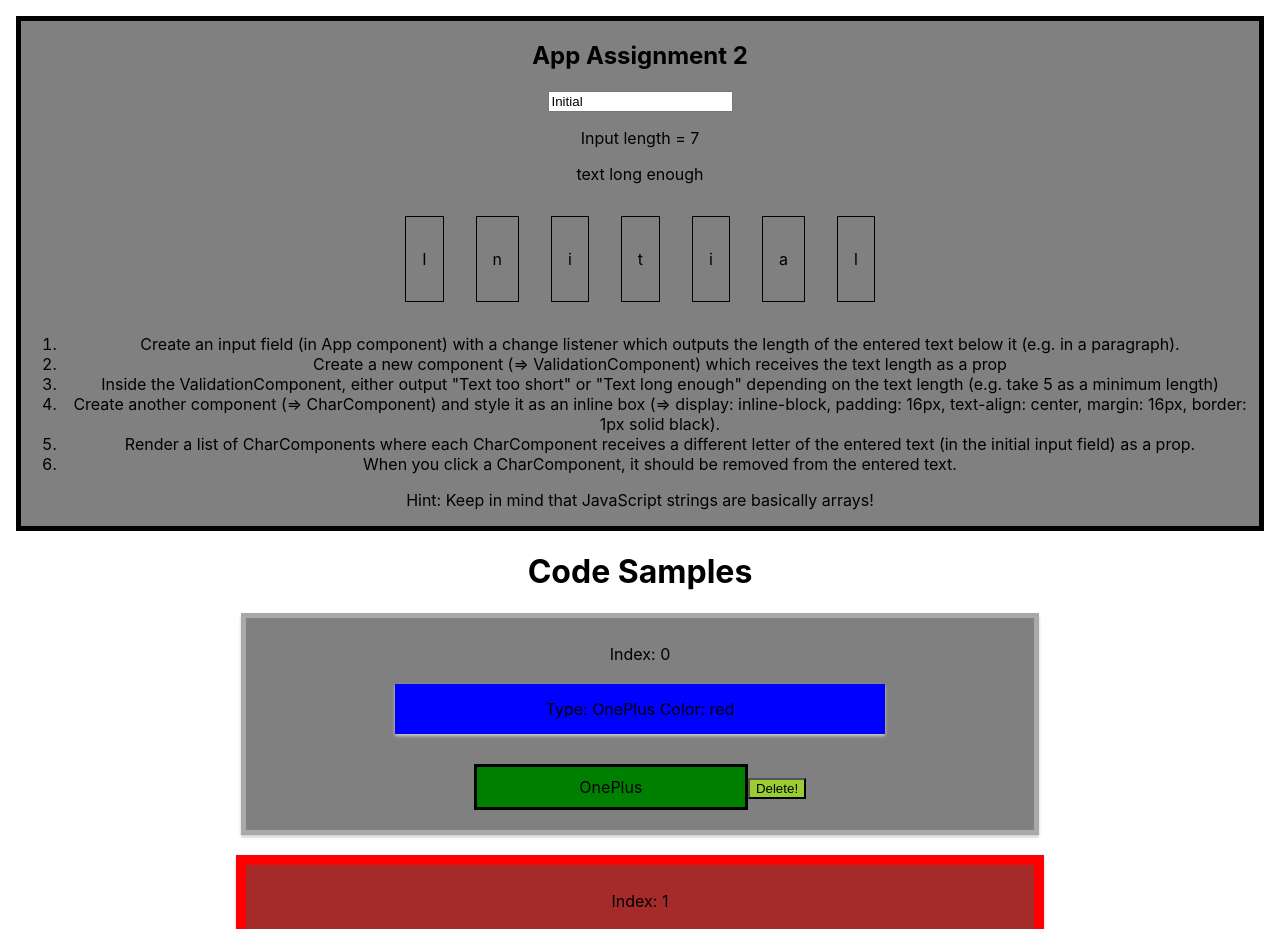
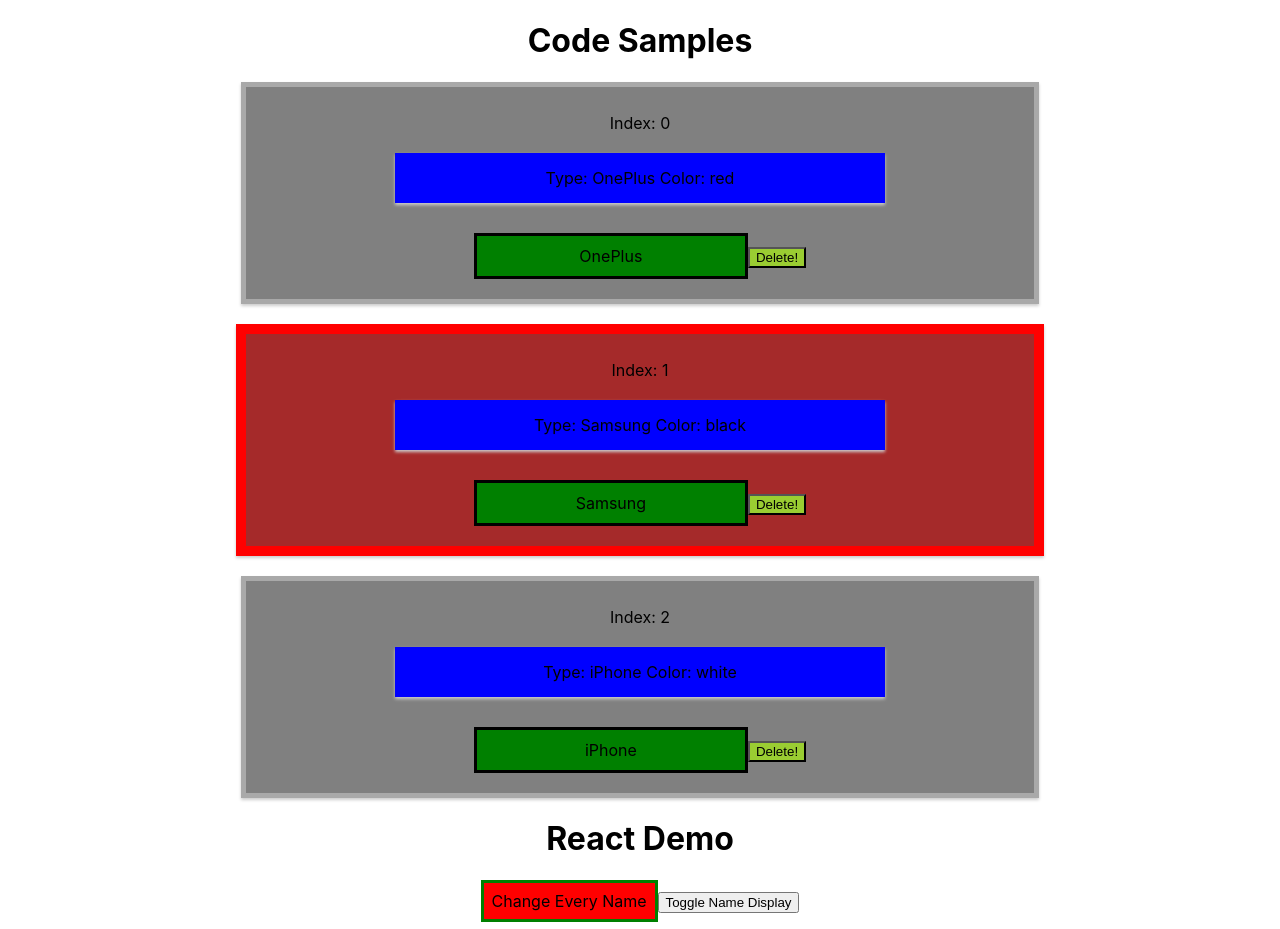
Before and after one commit to asszem/React-The-Complete-Guide-Udemy, a React (Create React App) app: page / in a window 1280 px wide. Shown: the top 929 px of the page. Built offline with nearby package versions, Linux system fonts and the light colour scheme.

Commit message:
Add Radium to the project, rebuild docker image to 1.1 that includes Radium, update docker-compose.yaml to use the new image

```diff
--- a/docker-compose.yaml
+++ b/docker-compose.yaml
@@ -2,7 +2,8 @@ version: "3.7"
 
 services:
   reactdevapp:
-    image: asszem/react-guide-dev:1.0
+    #image: asszem/react-guide-dev:1.0
+    image: asszem/react-guide-dev:1.1 #with Radium
     container_name: ReactDevContainerFromCompose
       #build:
       #context: .
--- a/package.json
+++ b/package.json
@@ -6,9 +6,10 @@
     "@testing-library/jest-dom": "^5.11.9",
     "@testing-library/react": "^11.2.3",
     "@testing-library/user-event": "^12.6.2",
+    "radium": "^0.26.1",
     "react": "^17.0.1",
     "react-dom": "^17.0.1",
-    "react-scripts": "4.0.1",
+    "react-scripts": "^3.4.1",
     "web-vitals": "^0.2.4"
   },
   "scripts": {
--- a/src/App.css
+++ b/src/App.css
@@ -1,3 +1,12 @@
 .App {
   text-align: center;
 }
+
+.red {
+  background-color: red;
+}
+
+.redBorder {
+  border: 15px auto red;
+  background-color: rosybrown;
+}
--- a/src/App.js
+++ b/src/App.js
@@ -2,6 +2,7 @@ import React, { Component } from 'react';
 // extension is required from any non .js file
 import './App.css';
 // this is using the default export from Person.js
+import Radium from 'radium';
 import PersonFunctionalComponent from './Person/Person'; //Person.js extension can be ommitted
 // importing a specific class needs to be inside {} brackets
 // import person, { PersonClassBasedComponent as Pacbc } from './Person/Person.js';
@@ -71,11 +72,15 @@ class App extends Component {
   render() {
     // must be inside the render() {...} otherwise const won't be allowed to be used
     const inlineStyle = {
-      backgroundColor: 'red',
+      backgroundColor: 'green',
       font: 'inherit',
       border: '3px solid green',
       padding: '8px',
       cursor: 'pointer',
+      ':hover': { // a pseudo selector enabled by Radium
+          backgroundColor: 'lightgreen',
+          color: 'yellow'
+      }
     };
 
     // set conditionally the value of persons based on state.showPersons
@@ -100,6 +105,20 @@ class App extends Component {
           })}
         </div>
       );
+
+    inlineStyle.backgroundColor='red';
+    }
+
+    inlineStyle[':hover'] = {
+      backgroundColor: 'darkgreen',
+      color: 'magenta'
+    }
+    const classes=[];
+    if (this.state.persons.length<=2){
+      classes.push('red');
+    }
+    if (this.state.persons.length<=1){
+      classes.push('redBorder')
     }
 
     return (
@@ -116,7 +135,7 @@ class App extends Component {
           Change Every Name
         </button>
 
-        <button style={inlineStyle} onClick={this.toggleNameFieldHandler}>
+        <button className={classes.join(' ')} onClick={this.toggleNameFieldHandler}>
           {' '}
           Toggle Name Display{' '}
         </button>
@@ -139,4 +158,5 @@ let rando = () => {
 
 // default export is if the file is imported, this class will be exported
 // index.js does import this file, class:  import App from './App';
-export default App;
+// Radium uses a "higher order component"
+export default Radium(App);
--- a/src/Code Samples/CodeSamples.js
+++ b/src/Code Samples/CodeSamples.js
@@ -49,7 +49,7 @@ class CodeSamples extends Component {
     let phones = (
       <div>
         {this.state.phones.map((phone, index) => {
-          const phoneClass = ['Phones']; // assign an empty class
+          const phoneClass = ['Phones'];
           if (phone.isSelected) {
             phoneClass.push('PhoneSelected');
           }
--- a/src/Code Samples/Components/FunctionBasedComponent.js
+++ b/src/Code Samples/Components/FunctionBasedComponent.js
@@ -1,3 +1,4 @@
+import React, { Component } from 'react';
 const functionBasedComponent = (props) => {
   const inputClassName = {
     backgroundColor: 'green',
@@ -15,7 +16,7 @@ const functionBasedComponent = (props) => {
       <p className={props.stylePhone} onClick={props.onClick}>
         Type: {props.type} Color: {props.color}
       </p>
-      <input style={inputClassName} type="text" value={props.type} onChange={props.onInput}/>
+      <input style={inputClassName} type="text" value={props.type} onChange={props.onInput} />
       <button className="DeleteButton" onClick={props.onDelete}>Delete!</button>
     </div>
   );
--- a/src/Person/Person.js
+++ b/src/Person/Person.js
@@ -1,5 +1,6 @@
 import React, { Component } from 'react';
 // the css needs to be imported and will be injected dynamicall by webpack to final html's head section between <style> tags
+import Radium from 'radium';
 import './Person.css';
 
 //Functional components (also referred to as "presentational", "dumb" or "stateless" components
@@ -42,4 +43,4 @@ export class PersonClassBasedComponent extends Component {
   }
 }
 
-export default person;
+export default Radium(person);
--- a/src/index.js
+++ b/src/index.js
@@ -3,15 +3,15 @@ import ReactDOM from 'react-dom';
 import './index.css';
 import App from './App';
 // import Assignment1App from './Assignments/Assignment1 - Base Syntax/AppAssignment1.js';
-import Assignment2App from './Assignments/Assignment2 - Lists/AppAssignment2';
+// import Assignment2App from './Assignments/Assignment2 - Lists/AppAssignment2';
 import CodeSamples from './Code Samples/CodeSamples';
 import reportWebVitals from './reportWebVitals';
 
 ReactDOM.render(
   <React.StrictMode>
-    <Assignment2App />
     <CodeSamples />
     <App />
+    {/* <Assignment2App /> */}
     {/* <Assignment1App /> */}
   </React.StrictMode>,
   document.getElementById('root')
```
Also changed, not shown: 1 other file (tests, documents, lock files or other folders).
